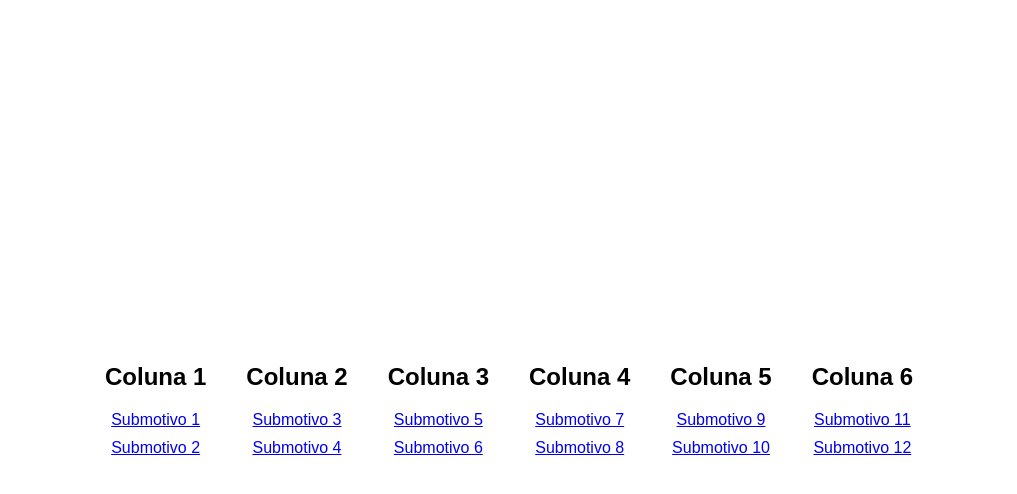
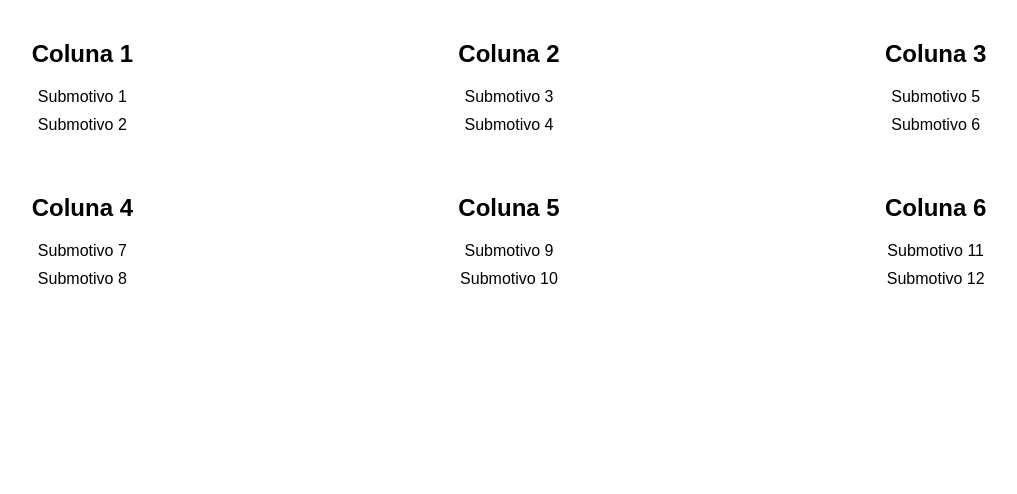
Before and after one commit to RNYftno/TAGSENSE2, a plain HTML site: page index.html in a window 1280 px wide. Shown: the whole page, without its empty margins (131-1148 px from the left). Drawn offline with Linux system fonts and the light colour scheme.

Commit message:
Update index.html

```diff
--- a/index.html
+++ b/index.html
@@ -10,10 +10,6 @@
       margin: 0;
       padding: 0;
       box-sizing: border-box;
-      display: flex;
-      justify-content: center;
-      align-items: center;
-      min-height: 100vh;
     }
 
     .row {
@@ -39,18 +35,18 @@
     <!-- Primeira Linha -->
     <div class="column">
       <h2>Coluna 1</h2>
-      <div class="sub-section"><a href="https://www.site1.com">Submotivo 1</a></div>
-      <div class="sub-section"><a href="https://www.site2.com">Submotivo 2</a></div>
+      <div class="sub-section">Submotivo 1</div>
+      <div class="sub-section">Submotivo 2</div>
     </div>
     <div class="column">
       <h2>Coluna 2</h2>
-      <div class="sub-section"><a href="https://www.site3.com">Submotivo 3</a></div>
-      <div class="sub-section"><a href="https://www.site4.com">Submotivo 4</a></div>
+      <div class="sub-section">Submotivo 3</div>
+      <div class="sub-section">Submotivo 4</div>
     </div>
     <div class="column">
       <h2>Coluna 3</h2>
-      <div class="sub-section"><a href="https://www.site5.com">Submotivo 5</a></div>
-      <div class="sub-section"><a href="https://www.site6.com">Submotivo 6</a></div>
+      <div class="sub-section">Submotivo 5</div>
+      <div class="sub-section">Submotivo 6</div>
     </div>
   </div>
 
@@ -58,18 +54,18 @@
     <!-- Segunda Linha -->
     <div class="column">
       <h2>Coluna 4</h2>
-      <div class="sub-section"><a href="https://www.site7.com">Submotivo 7</a></div>
-      <div class="sub-section"><a href="https://www.site8.com">Submotivo 8</a></div>
+      <div class="sub-section">Submotivo 7</div>
+      <div class="sub-section">Submotivo 8</div>
     </div>
     <div class="column">
       <h2>Coluna 5</h2>
-      <div class="sub-section"><a href="https://www.site9.com">Submotivo 9</a></div>
-      <div class="sub-section"><a href="https://www.site10.com">Submotivo 10</a></div>
+      <div class="sub-section">Submotivo 9</div>
+      <div class="sub-section">Submotivo 10</div>
     </div>
     <div class="column">
       <h2>Coluna 6</h2>
-      <div class="sub-section"><a href="https://www.site11.com">Submotivo 11</a></div>
-      <div class="sub-section"><a href="https://www.site12.com">Submotivo 12</a></div>
+      <div class="sub-section">Submotivo 11</div>
+      <div class="sub-section">Submotivo 12</div>
     </div>
   </div>
 
```
